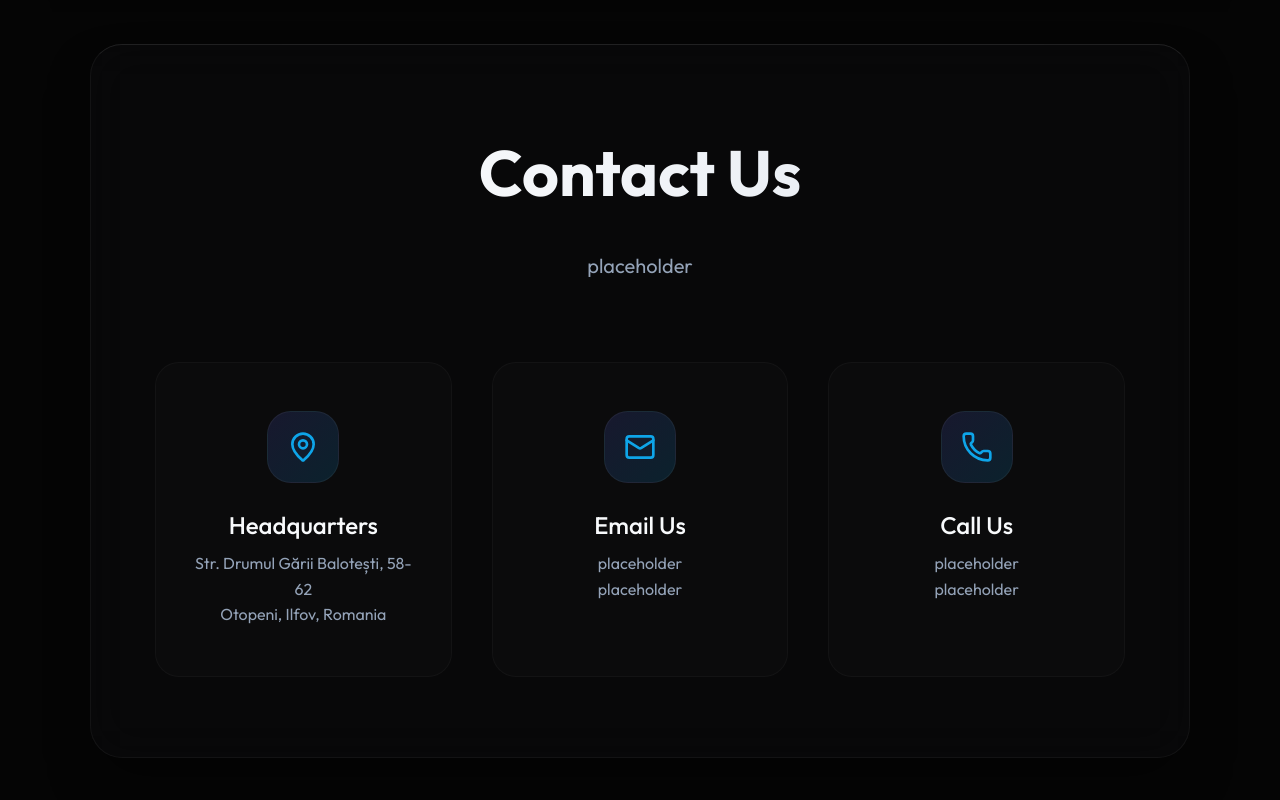
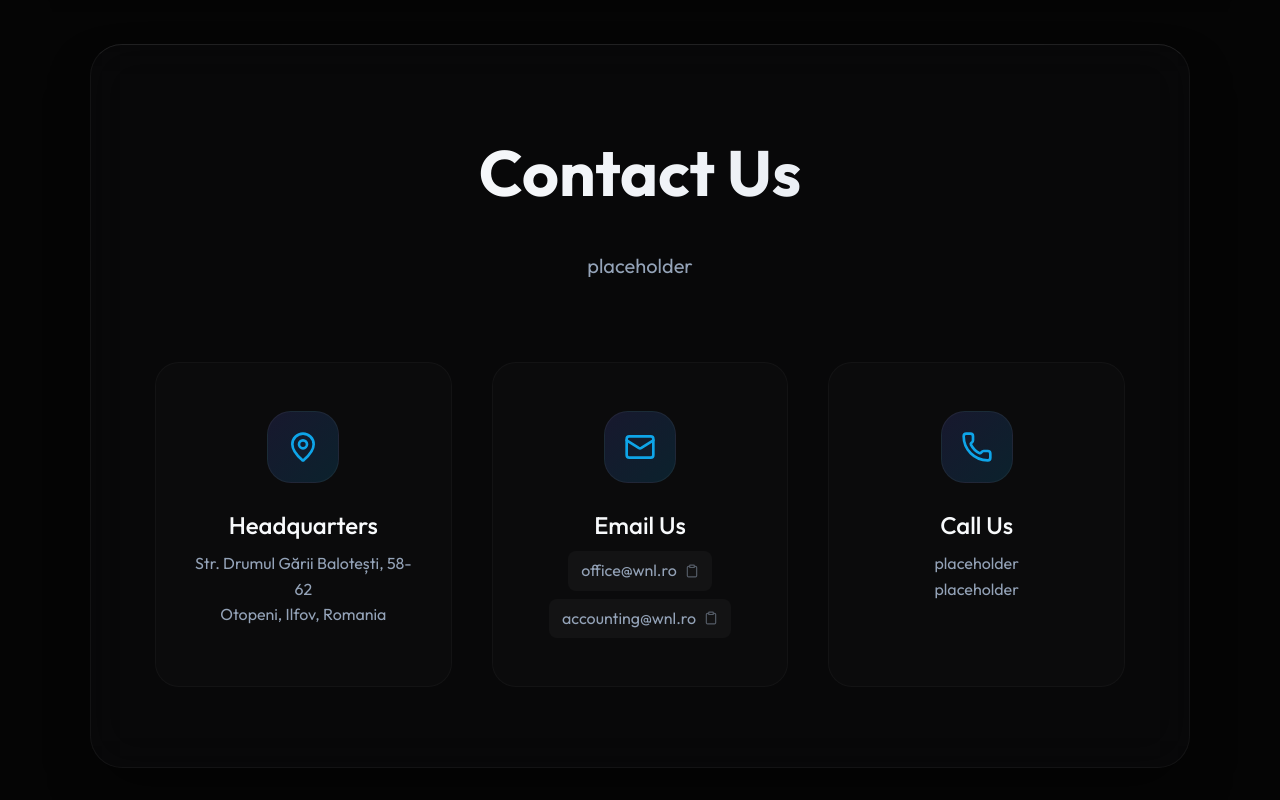
Before and after one commit to TheProfessor506/WNL, a React (Vite) app: page / in a window 1280 px wide. Shown: the part 2341-3141 px from the top of the page. Built offline with nearby package versions, Linux system fonts and the light colour scheme.

Commit message:
feat: make email addresses copyable

```diff
--- a/src/App.css
+++ b/src/App.css
@@ -424,3 +424,46 @@
   color: var(--text-muted);
   opacity: 0.5;
 }
+
+/* Copyable Emails */
+.email-list {
+  display: flex;
+  flex-direction: column;
+  gap: 8px;
+  align-items: center;
+}
+
+.copyable-email {
+  display: flex;
+  align-items: center;
+  gap: 8px;
+  cursor: pointer;
+  padding: 6px 12px;
+  border-radius: 8px;
+  background: rgba(255, 255, 255, 0.03);
+  border: 1px solid transparent;
+  transition: all 0.2s ease;
+  color: var(--text-muted);
+  margin: 0 !important;
+}
+
+.copyable-email:hover {
+  background: rgba(255, 255, 255, 0.08);
+  border-color: rgba(255, 255, 255, 0.1);
+  color: var(--text-main);
+}
+
+.copy-icon {
+  opacity: 0.5;
+  transition: all 0.2s;
+}
+
+.copyable-email:hover .copy-icon {
+  opacity: 1;
+  color: var(--accent-1);
+}
+
+.copy-icon.success {
+  opacity: 1;
+  color: #10b981;
+}
--- a/src/App.jsx
+++ b/src/App.jsx
@@ -1,6 +1,6 @@
 import React, { useRef, useState } from 'react';
 import { motion, useScroll, useTransform, useSpring } from 'framer-motion';
-import { MapPin, Phone, Mail, Globe, Clipboard, CheckCircle, DollarSign, FileText, CreditCard, Shield } from 'lucide-react';
+import { MapPin, Phone, Mail, Globe, Clipboard, CheckCircle, DollarSign, FileText, CreditCard, Shield, Check } from 'lucide-react';
 import './App.css';
 
 const textContent = {
@@ -53,7 +53,14 @@ const textContent = {
 function App() {
   const containerRef = useRef(null);
   const [lang, setLang] = useState('en');
+  const [copiedEmail, setCopiedEmail] = useState(null);
   const t = textContent[lang];
+
+  const handleCopyEmail = (email) => {
+    navigator.clipboard.writeText(email);
+    setCopiedEmail(email);
+    setTimeout(() => setCopiedEmail(null), 2000);
+  };
 
   // Track scroll position for hero fade out
   const { scrollYProgress } = useScroll({
@@ -262,7 +269,24 @@ function App() {
               </div>
               <div>
                 <h3>{t.emailUs}</h3>
-                <p>placeholder<br />placeholder</p>
+                <div className="email-list">
+                  <p
+                    className="copyable-email"
+                    onClick={() => handleCopyEmail('office@wnl.ro')}
+                    title="Copy to clipboard"
+                  >
+                    office@wnl.ro
+                    {copiedEmail === 'office@wnl.ro' ? <Check size={14} className="copy-icon success" /> : <Clipboard size={14} className="copy-icon" />}
+                  </p>
+                  <p
+                    className="copyable-email"
+                    onClick={() => handleCopyEmail('accounting@wnl.ro')}
+                    title="Copy to clipboard"
+                  >
+                    accounting@wnl.ro
+                    {copiedEmail === 'accounting@wnl.ro' ? <Check size={14} className="copy-icon success" /> : <Clipboard size={14} className="copy-icon" />}
+                  </p>
+                </div>
               </div>
             </motion.div>
 
```
